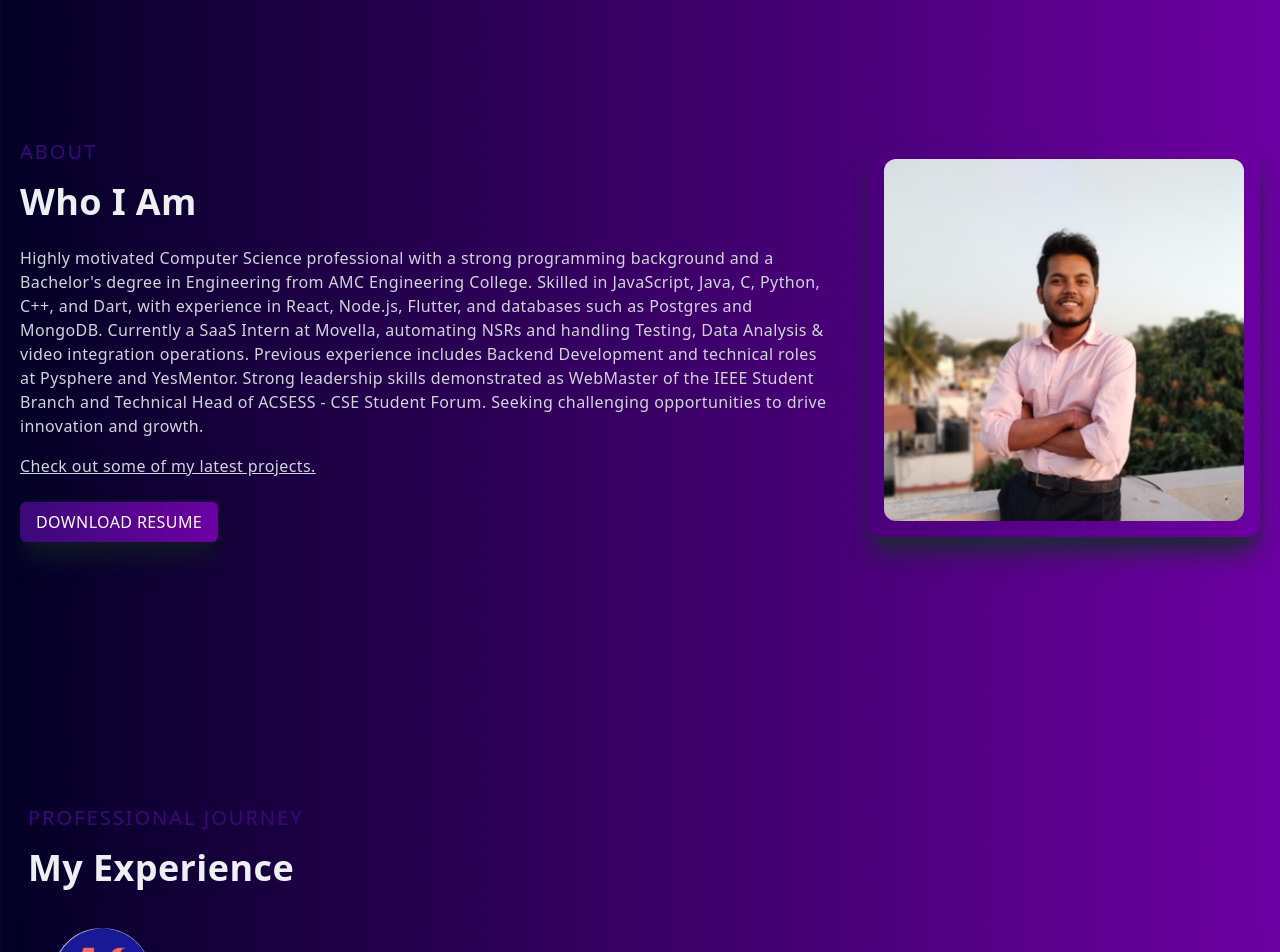
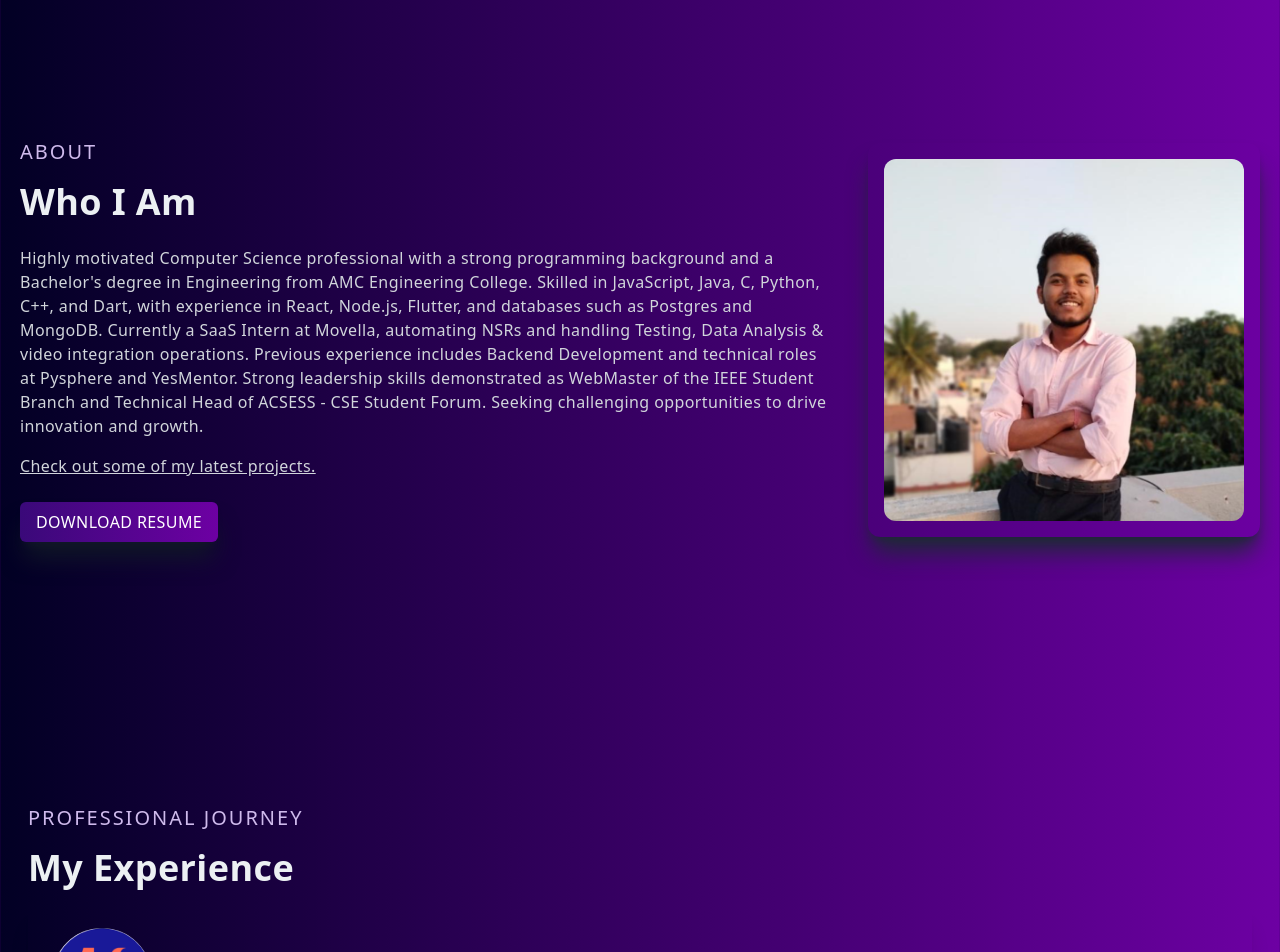
Before and after one commit to Shivang-stack/Portfolio-nextjs, a Next.js app: page / in a window 1280 px wide. Shown: the part 860-1812 px from the top of the page. Built offline with nearby package versions, Linux system fonts and the light colour scheme.

Commit message:
ui changes

```diff
--- a/components/About.jsx
+++ b/components/About.jsx
@@ -10,7 +10,7 @@ const About = () => {
     <div id='about' className='w-full md:h-screen p-2 flex items-center py-16'>
       <div className='max-w-[1240px] m-auto md:grid grid-cols-3 gap-8'>
         <div className='col-span-2'>
-          <p className='uppercase text-xl tracking-widest text-[#3a0979]'>About</p>
+          <p className='uppercase text-xl tracking-widest text-[#cfbaec]'>About</p>
           <h2 className='py-4'>Who I Am</h2>
           <p className='py-2 text-gray-300'>
             Highly motivated Computer Science professional with a strong programming background and a Bachelor&#39;s degree in Engineering from AMC Engineering College. Skilled in JavaScript, Java, C, Python, C++, and Dart, with experience in React, Node.js, Flutter, and databases such as Postgres and MongoDB. Currently a SaaS Intern at Movella, automating NSRs and handling Testing, Data Analysis & video integration operations. Previous experience includes Backend Development and technical roles at Pysphere and YesMentor. Strong leadership skills demonstrated as WebMaster of the IEEE Student Branch and Technical Head of ACSESS - CSE Student Forum. Seeking challenging opportunities to drive innovation and growth.
--- a/components/Contact.jsx
+++ b/components/Contact.jsx
@@ -11,7 +11,7 @@ const Contact = () => {
   return (
     <div id='contact' className='w-full lg:h-screen'>
       <div className='max-w-[1240px] m-auto px-2 py-16 w-full '>
-        <p className='text-xl tracking-widest uppercase text-[#3a0979]'>
+        <p className='text-xl tracking-widest uppercase text-[#cfbaec]'>
           Contact
         </p>
         <h2 className='py-4'>Get In Touch</h2>
@@ -113,7 +113,7 @@ const Contact = () => {
         <div className='flex justify-center py-12'>
             <Link href='/'>
             <div className='rounded-full shadow-xl shadow-gray-900 p-4 cursor-pointer hover:scale-110 ease-in duration-300'>
-                    <HiOutlineChevronDoubleUp className='text-[#3a0979]' size={30} />
+                    <HiOutlineChevronDoubleUp className='text-[#cfbaec]' size={30} />
                 </div>
             </Link>
         </div>
--- a/components/Experience.jsx
+++ b/components/Experience.jsx
@@ -26,7 +26,7 @@ const MyProfilePage = () => {
   return (
     <div id='projects' className='w-full'>
         <div className='max-w-[1240px] mx-auto px-2 py-16'>
-            <p className='text-xl tracking-widest uppercase text-[#3a0979]'>Professional Journey</p>
+            <p className='text-xl tracking-widest uppercase text-[#cfbaec]'>Professional Journey</p>
             <h2 className='py-4'>My Experience</h2>
             {experiences.map((experience, index) => (
                 <ExperienceComponent
--- a/components/Project.jsx
+++ b/components/Project.jsx
@@ -6,6 +6,8 @@ import chatappImg from '../public/assets/projects/charlando-web.png'
 import newsappImg from '../public/assets/projects/NewsForYou.png'
 import videochatImg from '../public/assets/projects/videochat.png'
 import weatherAppImg from '../public/assets/projects/weatherapp.png'
+import bbsrs from '../public/assets/projects/BBSRS.png'
+
 import ProjectItem from './ProjectItem';
 
 const Projects = () => {
@@ -42,6 +44,11 @@ const Projects = () => {
             backgroundImg={weatherAppImg}
             projectUrl='https://github.com/Shivang-stack/weatherapp'
           />
+          <ProjectItem
+            title='Blockchain based Student Reward System'
+            backgroundImg={bbsrs}
+            projectUrl='https://github.com/Shivang-stack/Blockchain-based-student-reward-system.git'
+          />
         </div>
       </div>
     </div>
--- a/components/ProjectItem.jsx
+++ b/components/ProjectItem.jsx
@@ -4,11 +4,10 @@ import React from 'react'
 
 const ProjectItem = ({title, backgroundImg, projectUrl}) => {
   return (
-    <div className='relative flex items-center justify-center h-auto w-full shadow-xl shadow-gray-900 rounded-xl p-4 group hover:bg-gradient-to-r from-[#5651e5] to-[#709dff]'>
+    <div className='relative flex items-center justify-center h-auto w-full shadow-xl shadow-gray-900 rounded-xl p-4 group hover:bg-gradient-to-r from-[#3a0979] to-[#6d00a3]'>
     <Image className='rounded-xl group-hover:opacity-10' src={backgroundImg} alt='/' />
     <div className='hidden group-hover:block absolute top-[50%] left-[50%] translate-x-[-50%] translate-y-[-50%]'>
         <h3 className='text-2xl text-white tracking-wider text-center'>{title}</h3>
-        <p className='pb-4 pt-2 text-white text-center'>React JS</p>
         <Link href={projectUrl}>
             <p className='text-center py-3 rounded-lg bg-white text-gray-700 font-bold text-lg cursor-pointer'>More Info</p>
         </Link>
```
Also changed, not shown: public/assets/projects/BBSRS.png (added).
